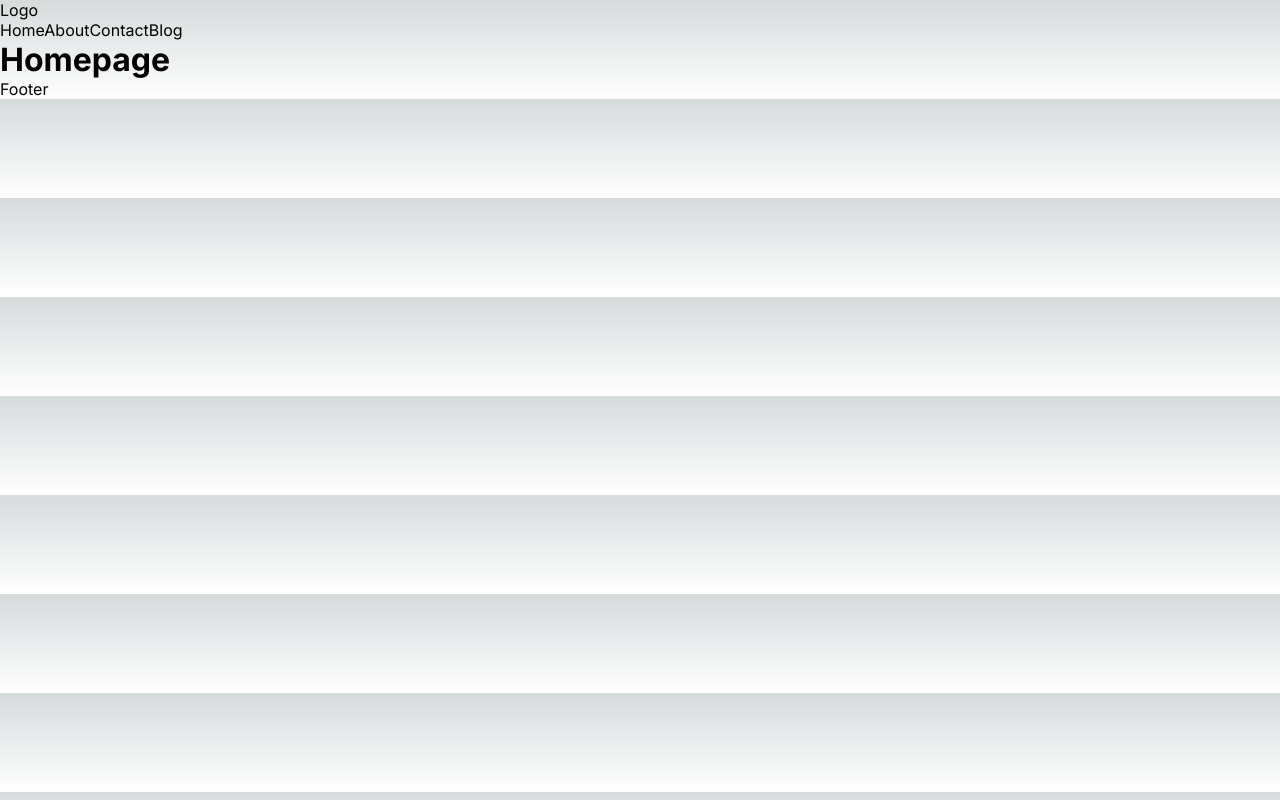
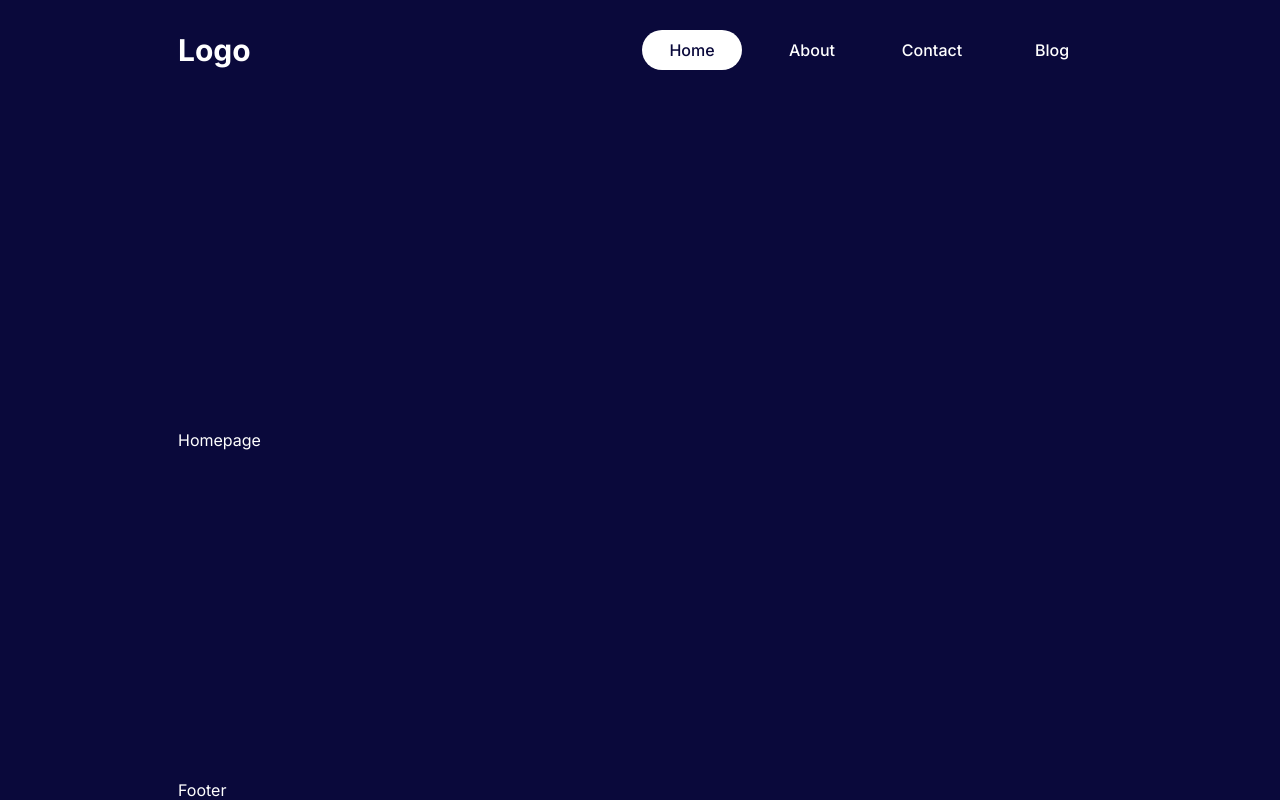
Before and after one commit to christer-miroy/nextjs-tutorial, a Next.js app: page / in a window 1280 px wide. Built offline with nearby package versions, Linux system fonts and the light colour scheme.

Commit message:
custom styling

```diff
--- a/src/app/globals.css
+++ b/src/app/globals.css
@@ -1,107 +1,34 @@
 :root {
-  --max-width: 1100px;
-  --border-radius: 12px;
-  --font-mono: ui-monospace, Menlo, Monaco, "Cascadia Mono", "Segoe UI Mono",
-    "Roboto Mono", "Oxygen Mono", "Ubuntu Monospace", "Source Code Pro",
-    "Fira Mono", "Droid Sans Mono", "Courier New", monospace;
-
-  --foreground-rgb: 0, 0, 0;
-  --background-start-rgb: 214, 219, 220;
-  --background-end-rgb: 255, 255, 255;
-
-  --primary-glow: conic-gradient(
-    from 180deg at 50% 50%,
-    #16abff33 0deg,
-    #0885ff33 55deg,
-    #54d6ff33 120deg,
-    #0071ff33 160deg,
-    transparent 360deg
-  );
-  --secondary-glow: radial-gradient(
-    rgba(255, 255, 255, 1),
-    rgba(255, 255, 255, 0)
-  );
-
-  --tile-start-rgb: 239, 245, 249;
-  --tile-end-rgb: 228, 232, 233;
-  --tile-border: conic-gradient(
-    #00000080,
-    #00000040,
-    #00000030,
-    #00000020,
-    #00000010,
-    #00000010,
-    #00000080
-  );
-
-  --callout-rgb: 238, 240, 241;
-  --callout-border-rgb: 172, 175, 176;
-  --card-rgb: 180, 185, 188;
-  --card-border-rgb: 131, 134, 135;
-}
-
-@media (prefers-color-scheme: dark) {
-  :root {
-    --foreground-rgb: 255, 255, 255;
-    --background-start-rgb: 0, 0, 0;
-    --background-end-rgb: 0, 0, 0;
-
-    --primary-glow: radial-gradient(rgba(1, 65, 255, 0.4), rgba(1, 65, 255, 0));
-    --secondary-glow: linear-gradient(
-      to bottom right,
-      rgba(1, 65, 255, 0),
-      rgba(1, 65, 255, 0),
-      rgba(1, 65, 255, 0.3)
-    );
-
-    --tile-start-rgb: 2, 13, 46;
-    --tile-end-rgb: 2, 5, 19;
-    --tile-border: conic-gradient(
-      #ffffff80,
-      #ffffff40,
-      #ffffff30,
-      #ffffff20,
-      #ffffff10,
-      #ffffff10,
-      #ffffff80
-    );
-
-    --callout-rgb: 20, 20, 20;
-    --callout-border-rgb: 108, 108, 108;
-    --card-rgb: 100, 100, 100;
-    --card-border-rgb: 200, 200, 200;
-  }
+  --bg: #0A093B;
+  --bgSoft: #67667c;
+  --text: #FFFFFF;
+  --textSoft: #b5b5ca;
+  --btn: #4B4A6C;
 }
 
 * {
+  margin: 0;
+  padding: 0;
   box-sizing: border-box;
-  padding: 0;
-  margin: 0;
-}
-
-html,
-body {
-  max-width: 100vw;
-  overflow-x: hidden;
 }
 
 body {
-  color: rgb(var(--foreground-rgb));
-  background: linear-gradient(
-      to bottom,
-      transparent,
-      rgb(var(--background-end-rgb))
-    )
-    rgb(var(--background-start-rgb));
+  background-color: var(--bg);
+  color: var(--text);
 }
 
 a {
+  text-decoration: none;
   color: inherit;
-  text-decoration: none;
 }
 
-@media (prefers-color-scheme: dark) {
-  html {
-    color-scheme: dark;
-  }
+.container {
+  width: 80%;
+  margin: auto;
+  padding-left: 50px;
+  padding-right: 50px;
+  min-height: 100vh;
+  display: flex;
+  flex-direction: column;
+  justify-content: space-between;
 }
--- a/src/app/layout.js
+++ b/src/app/layout.js
@@ -14,9 +14,11 @@
   return (
     <html lang="en">
       <body className={inter.className}>
-        <Navbar />
-        {children}
-        <Footer />
+        <div className="container">
+          <Navbar />
+          {children}
+          <Footer />
+        </div>
       </body>
     </html>
   );
--- a/src/app/page.js
+++ b/src/app/page.js
@@ -1,7 +1,3 @@
 export default function Home() {
-  return (
-    <div>
-      <h1>Homepage</h1>
-    </div>
-  );
+  return <div>Homepage</div>;
 }
--- a/src/components/navbar/Navbar.jsx
+++ b/src/components/navbar/Navbar.jsx
@@ -1,9 +1,10 @@
 import Links from "./links/Links"
+import styles from './navbar.module.css'
 
 const Navbar = () => {
   return (
-    <div>
-      <div>Logo</div>
+    <div className={styles.container}>
+      <div className={styles.logo}>Logo</div>
       <div>
         <Links />
       </div>
--- a/src/components/navbar/links/Links.jsx
+++ b/src/components/navbar/links/Links.jsx
@@ -1,4 +1,6 @@
 import Link from "next/link"
+import styles from "./links.module.css"
+import NavLink from "./navLink/NavLink"
 
 const Links = () => {
     const links = [
@@ -20,10 +22,10 @@
         }
     ]
   return (
-    <div>
+    <div className={styles.links}>
         {
             links.map((link) => (
-                <Link href={link.path} key={link.title}>{link.title}</Link>
+                <NavLink item={link} key={link.title} />
             ))
         }
     </div>
--- /dev/null
+++ b/src/components/navbar/links/links.module.css
@@ -0,0 +1,5 @@
+.links {
+    display: flex;
+    align-items: center;
+    gap:20px;
+}
--- /dev/null
+++ b/src/components/navbar/links/navLink/NavLink.jsx
@@ -0,0 +1,16 @@
+"use client";
+
+import Link from "next/link";
+import styles from "./navLink.module.css";
+import { usePathname } from "next/navigation";
+
+const NavLink = ({item}) => {
+    const pathName = usePathname();
+
+  return (
+    <Link href={item.path} className={`${styles.container} ${pathName === item.path && styles.active}`}>
+        {item.title}
+    </Link>
+  );
+}
+export default NavLink
--- /dev/null
+++ b/src/components/navbar/links/navLink/navLink.module.css
@@ -0,0 +1,12 @@
+.container {
+    min-width: 100px;
+    padding: 10px;
+    border-radius: 20px;
+    font-weight: 500;
+    text-align: center;
+}
+
+.active{
+    background-color: var(--text);
+    color: var(--bg);
+}
--- /dev/null
+++ b/src/components/navbar/navbar.module.css
@@ -0,0 +1,11 @@
+.container {
+    height: 100px;
+    display: flex;
+    align-items: center;
+    justify-content: space-between;
+}
+
+.logo {
+    font-size: 30px;
+    font-weight: bolder;
+}
```
Also changed, not shown: src/app/not-found.jsx (added, +11 -0 lines).
